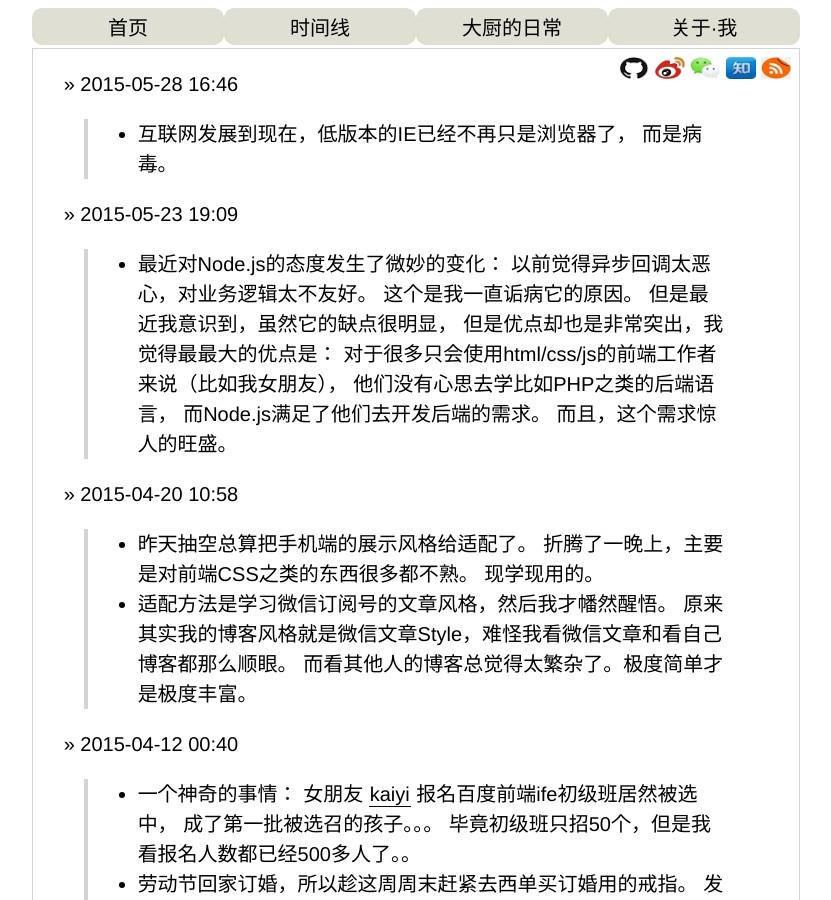
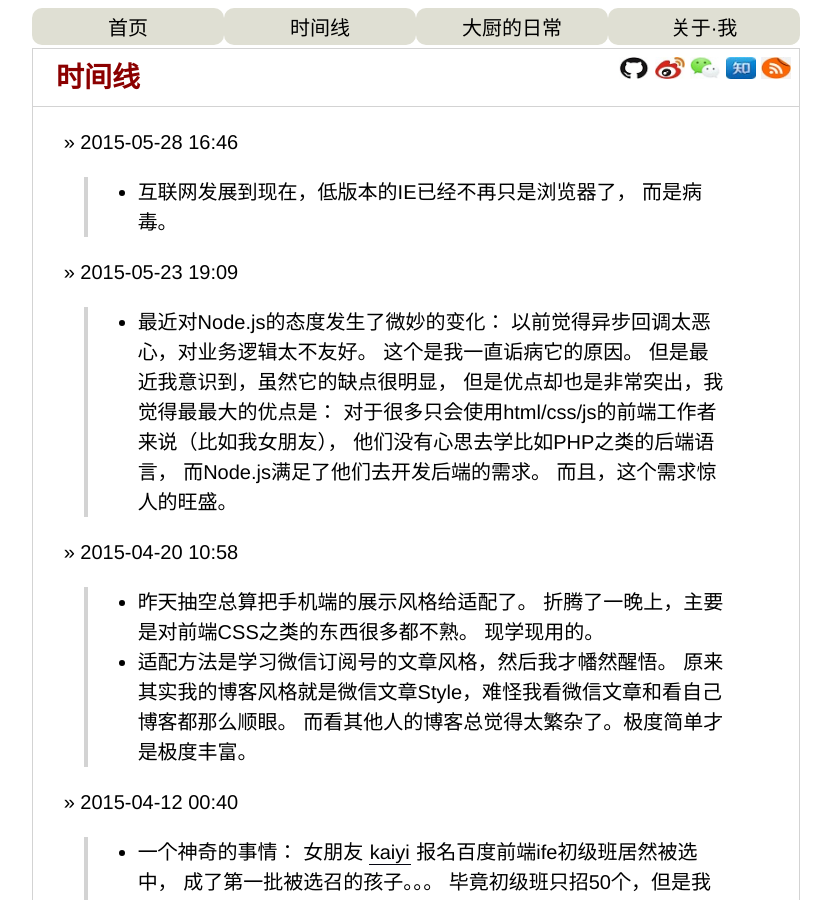
Before and after one commit to yanyiwu/blog, a Jekyll site: the page built from moment.md, in a window 1280 px wide and 900 px high. Shown: the whole window, without its empty margins (224-1055 px from the left). Built offline with Jekyll 4.4.1, drawn with Linux system fonts in a browser that asks for light colours; Markdown is read by kramdown in place of the engine named in the settings; comment, search, counter and statistics services are not loaded.

Commit message:
remove sharebutton layout

```diff
--- a/_layouts/sharebutton.html
+++ /dev/null
@@ -1,23 +0,0 @@
----
-layout: default
----
-
-<div class="blog_post">
-    {{ content }}
-</div>
-
-<div class="blog_post">
-<!-- 百度分享按钮 start -->
-<div class="bdsharebuttonbox">
-    <a href="#" class="bds_tsina" data-cmd="tsina" title="分享到新浪微博"></a>
-    <a href="#" class="bds_weixin" data-cmd="weixin" title="分享到微信"></a>
-    <a href="#" class="bds_more" data-cmd="more"></a>
-</div>
-<script>window._bd_share_config={"common":{"bdSnsKey":{},"bdText":"","bdMini":"2","bdMiniList":false,"bdPic":"","bdStyle":"0","bdSize":"24"},"share":{},"image":{"viewList":["qzone","tsina","tqq","renren","weixin"],"viewText":"分享到：","viewSize":"24"},"selectShare":{"bdContainerClass":null,"bdSelectMiniList":["qzone","tsina","tqq","renren","weixin"]}};with(document)0[(getElementsByTagName('head')[0]||body).appendChild(createElement('script')).src='http://bdimg.share.baidu.com/static/api/js/share.js?v=89860593.js?cdnversion='+~(-new Date()/36e5)];</script>
-<!-- 百度分享按钮 end -->
-</div>
-
-<!-- 微博分享按钮 start -->
-<!--
-<wb:share-button addition="simple" type="button" ralateUid="1644441707"></wb:share-button>
--->
--- a/moment.md
+++ b/moment.md
@@ -1,6 +1,6 @@
 ---
-layout: sharebutton
-title: TimeLine
+layout: post_without_date
+title: 时间线
 ---
 
 &raquo; 2015-05-28 16:46
--- a/moments/moment-1.markdown
+++ /dev/null
@@ -1,4 +0,0 @@
----
-layout: sharebutton
-title: 时间线
----
--- a/moments/moment-2.markdown
+++ /dev/null
@@ -1,4 +0,0 @@
----
-layout: sharebutton
-title: 时间线
----
```
Also changed, not shown: about.md (+1 -1 lines).
